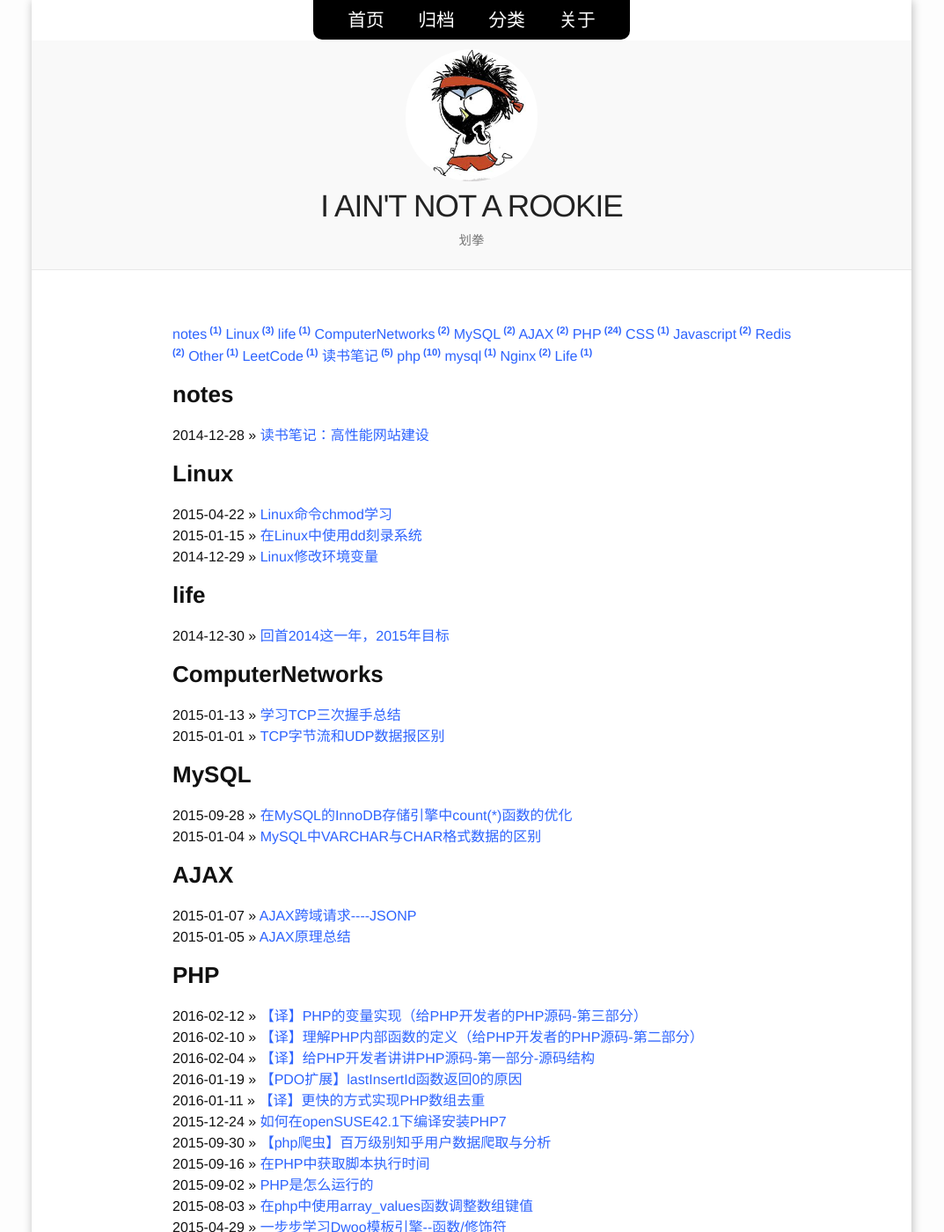
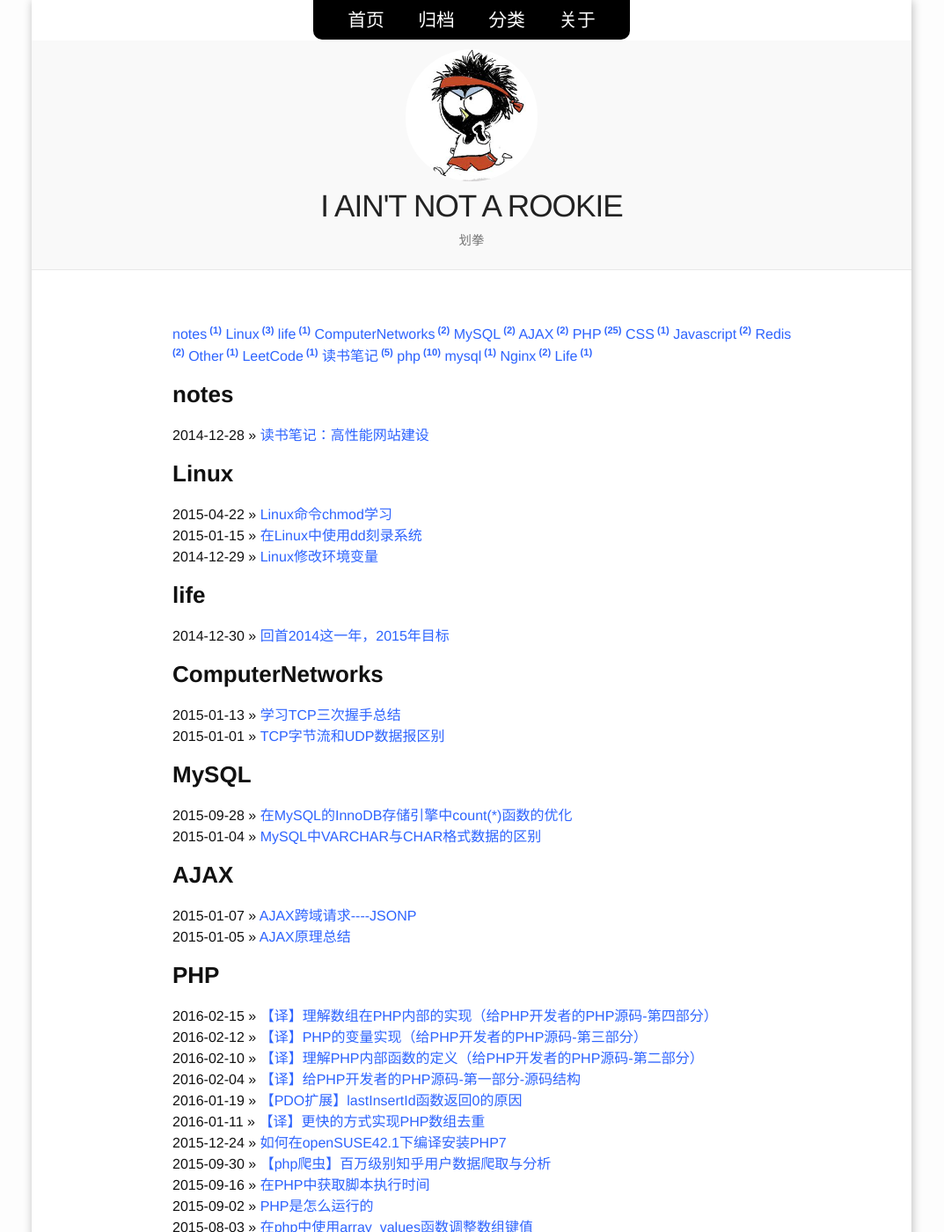
Before and after one commit to hoohack/hoohack.github.io, a Jekyll site: the page built from categories.md, in a window 1280 px wide and 1400 px high. Shown: the whole window at 88% size, without its empty margins (104-1177 px from the left). Built offline with Jekyll 4.4.1, drawn with Linux system fonts in a browser that asks for light colours; comment, search, counter and statistics services are not loaded; some of the changed lines change nothing that is shown.

Commit message:
new post : understanding phps internal array implementation

```diff
--- a/_posts/2016/2016-02-04-phps-source-code-for-php-developers-ch.md
+++ b/_posts/2016/2016-02-04-phps-source-code-for-php-developers-ch.md
@@ -1,6 +1,6 @@
 ---
 layout: post
-title: "【译】给PHP开发者讲讲PHP源码-第一部分-源码结构"
+title: "【译】给PHP开发者的PHP源码-第一部分-源码结构"
 date: '2016-02-04 18:00:00'
 author: Hector
 categories: PHP
--- /dev/null
+++ b/_posts/2016/2016-02-15-understanding-phps-internal-array-implementation-ch.md
@@ -0,0 +1,225 @@
+---
+layout: post
+title: "【译】理解数组在PHP内部的实现（给PHP开发者的PHP源码-第四部分）"
+date: '2016-02-15 22:00:00'
+author: Hector
+categories: PHP
+excerpt: 'PHP,PHP源码,PHP源码结构,PHP源码分析,PHP数组'
+keywords: 'PHP,PHP源码,PHP源码结构,PHP源码分析,PHP数组'
+---
+
+欢迎来到"给PHP开发者的PHP源码"系列的第四部分，这一部分我们会谈论PHP数组在内部是如何表示和在代码库里使用的。
+
+为了防止你错过了之前的文章，以下是链接：
+
+第一部分：[给PHP开发者的PHP源码-源码结构](http://www.aintnot.com/2016/02/04/phps-source-code-for-php-developers-ch)
+
+第二部分：[理解PHP内部函数的定义](http://www.aintnot.com/2016/02/10/understanding-phps-internal-function-definitions-ch)
+
+第三部分：[PHP的变量实现](http://www.aintnot.com/2016/02/12/phps-source-code-for-php-developers-part3-variables-ch)
+
+<!--more-->
+
+## 所有的东西都是哈希表
+基本上，PHP里面的所有东西都是哈希表。不仅仅是在下面的PHP数组实现中，它们还用来存储对象属性，方法，函数，变量还有几乎所有东西。
+
+因为哈希表对PHP来说太基础了，因此非常值得深入研究它是如何工作的。
+
+## 那么，什么是哈希表？
+记住，在C里面，数组是内存块，你可以通过下标访问这些内存块。因此，在C里面的数组只能使用整数且有序的键值（那就是说，你不能在键值0之后使用1332423442的键值）。C里面没有关联数组这种东西。
+
+哈希表是这样的东西：它们使用哈希函数转换字符串键值为正常的整型键值。哈希后的结果可以被作为正常的C数组的键值（又名为内存块）。现在的问题是，哈希函数会有冲突，那就是说，多个字符串键值可能会生成一样的哈希值。例如，在PHP，超过64个元素的数组里，字符串"foo"和"oof"拥有一样的哈希值。
+
+这个问题可以通过存储可能冲突的值到链表中，而不是直接将值存储到生成的下标里。
+
+## HashTable和Bucket
+那么，现在哈希表的基本概念已经清晰了，让我们看看在PHP内部中实现的哈希表结构：
+
+    typedef struct _hashtable {
+        uint nTableSize;
+        uint nTableMask;
+        uint nNumOfElements;
+        ulong nNextFreeElement;
+        Bucket *pInternalPointer;
+        Bucket *pListHead;
+        Bucket *pListTail;
+        Bucket **arBuckets;
+        dtor_func_t pDestructor;
+        zend_bool persistent;
+        unsigned char nApplyCount;
+        zend_bool bApplyProtection;
+         #if ZEND_DEBUG
+            int inconsistent;
+         #endif
+    } HashTable;
+
+## 快速过一下：
+
+`nNumOfElements`标识现在存储在数组里面的值的数量。这也是函数`count($array)`返回的值。
+
+`nTableSize`表示哈希表的容量。它通常是下一个大于等于`nNumOfElements`的2的幂值。比如，如果数组存储了32元素，那么哈希表也是32大小的容量。但如果再多一个元素添加进来，也就是说，数组现在有33个元素，那么哈希表的容量就被调整为64。
+    这是为了保持哈希表在空间和时间上始终有效。很明显，如果哈希表太小，那么将会有很多的冲突，而且性能也会降低。另一方面，如果哈希表太大，那么浪费内存。2的幂值是一个很好的折中方案。
+
+`nTableMask`是哈希表的容量减一。这个mask用来根据当前的表大小调整生成的哈希值。例如，"foo"真正的哈希值（使用DJBX33A哈希函数）是193491849。如果我们现在有64容量的哈希表，我们明显不能使用它作为数组的下标。取而代之的是通过应用哈希表的mask，然后只取哈希表的低位。
+
+    hash           |        193491849 |     0b1011100010000111001110001001
+    & mask         | &             63 | &   0b0000000000000000000000111111
+    ---------------------------------------------------------
+    = index        | = 9              | =   0b0000000000000000000000001001
+
+`nNextFreeElement`是下一个可以使用的数字键值，当你使用$array[] = xyz是被使用到。
+
+`pInternalPointer` 存储数组当前的位置。这个值在foreach遍历时可使用reset()，current()，key()，next()，prev()和end()函数访问。
+
+`pListHead`和`pListTail`标识了数组的第一个和最后一个元素的位置。记住：PHP的数组是有序集合。比如，['foo' => 'bar', 'bar' => 'foo']和['bar' => 'foo', 'foo' => 'bar']这两个数组包含了相同的元素，但却有不同的顺序。
+
+`arBuckets`是我们经常谈论的“哈希表（internal C array）”。它用Bucket **来定义，因此它可以被看作数组的bucket指针（我们会马上谈论Bucket是什么）。
+
+`pDestructor`是值的析构器。如果一个值从HT中移除，那么这个函数会被调用。常见的析构函数是zval_ptr_dtor。zval_ptr_dtor会减少zval的引用数量，而且，如果它遇到o，它会销毁和释放它。
+
+最后的四个变量对我们来说不是那么重要。所以简单地说persistent标识哈希表可以在多个请求里存活，nApplyCount和bApplyProtection防止多次递归，inconsistent用来捕获在调试模式里哈希表的非法使用。
+
+让我们继续第二个重要的结构：Bucket：
+
+    typedef struct bucket {
+        ulong h;
+        uint nKeyLength;
+        void *pData;
+        void *pDataPtr;
+        struct bucket *pListNext;
+        struct bucket *pListLast;
+        struct bucket *pNext;
+        struct bucket *pLast;
+        const char *arKey;
+    } Bucket;
+
+`h`是一个哈希值（没有应用mask值映射之前的值）。
+
+`arKey`用来保存字符串键值。`nKeyLength`是对应的长度。如果是数字键值，那么这两个变量都不会被使用。
+
+`pData`及`pDataPtr`被用来存储真正的值。对PHP数组来说，它的值是一个zval结构体（但它也在其他地方使用到）。不要纠结为什么有两个属性。它们两者的区别是谁负责释放值。
+
+`pListNext`和`pListLast`标识数组元素的下一个元素和上一个元素。如果PHP想顺序遍历数组它会从pListHead这个bucket开始（在HashTable结构里面），然后使用pListNext bucket作为遍历指针。在逆序也是一样，从pListTail指针开始，然后使用pListLast指针作为变量指针。（你可以在用户代码里调用end()然后调用prev()函数达到这个效果。）
+
+`pNext`和`pLast`生成我上面提到的“可能冲突的值链表”。arBucket数组存储第一个可能值的bucket。如果该bucket没有正确的键值，PHP会查找pNext指向的bucket。它会一直指向后面的bucket直到找到正确的bucket。pLast在逆序中也是一样的原理。
+
+你可以看到，PHP的哈希表实现相当复杂。这是它使用超灵活的数组类型要付出的代价。
+
+## 哈希表是怎么被使用的？
+Zend Engine定义了大量的API函数供哈希表使用。低级的哈希表函数预览可以在`zend_hash.h`文件里面找到。另外Zend Engine在`zend_API.h`文件定义了稍微高级一些的API。
+
+我们没有足够的时间去讲所有的函数，但是我们至少可以查看一些实例函数，看看它是如何工作的。我们将使用`array_fill_keys`作为实例函数。
+
+使用第二部分提到的技巧你可以很容易地找到函数在`ext/standard/array.c`文件里面定义了。现在，让我们来快速查看这个函数。
+
+跟大部分函数一样，函数的顶部有一堆变量的定义，然后调用`zend_parse_parameters`函数：
+
+    zval *keys, *val, **entry;
+    HashPosition pos;
+
+    if (zend_parse_parameters(ZEND_NUM_ARGS() TSRMLS_CC, "az", &keys, &val) == FAILURE) {
+        return;
+    }
+
+很明显，`az`参数说明第一个参数类型是数组（即变量`keys`），第二个参数是任意的zval（即变量`val`）。
+
+解析完参数后，返回数组就被初始化了：
+
+    /* Initialize return array */
+    array_init_size(return_value, zend_hash_num_elements(Z_ARRVAL_P(keys)));
+
+这一行包含了array API里面存在的三步重要的部分：
+
+1、Z_ARRVAL_P宏从zval里面提取值到哈希表。
+
+2、zend_hash_num_elements提取哈希表元素的个数（nNumOfElements属性）。
+
+3、array_init_size使用size变量初始化数组。
+
+因此，这一行使用与键值数组一样大小来初始化数组到`return_value`变量里。
+
+这里的size只是一种优化方案。函数也可以只调用`array_init(return_value)`，这样随着越来越多的元素添加到数组里，PHP就会多次重置数组的大小。通过指定特定的大小，PHP会在一开始就分配正确的内存空间。
+
+数组被初始化并返回后，函数用跟下面大致相同的代码结构，使用while循环变量keys数组：
+
+    zend_hash_internal_pointer_reset_ex(Z_ARRVAL_P(keys), &pos);
+    while (zend_hash_get_current_data_ex(Z_ARRVAL_P(keys), (void **)&entry, &pos) == SUCCESS) {
+        // some code
+
+        zend_hash_move_forward_ex(Z_ARRVAL_P(keys), &pos);
+    }
+
+这可以很容易地翻译成PHP代码：
+
+    reset($keys);
+    while (null !== $entry = current($keys)) {
+        // some code
+
+        next($keys);
+    }
+
+跟下面的一样：
+
+    foreach ($keys as $entry) {
+        // some code
+    }
+
+唯一不同的是，C的遍历并没有使用内部的数组指针，而使用它自己的pos变量来存储当前的位置。
+
+在循环里面的代码分为两个分支：一个是给数字键值，另一个是其他键值。数字键值的分支只有下面的两行代码：
+
+    zval_add_ref(&val);
+    zend_hash_index_update(Z_ARRVAL_P(return_value), Z_LVAL_PP(entry), &val, sizeof(zval *), NULL);
+
+这看起来太直接了：首先值的引用增加了（添加值到哈希表意味着增加另一个指向它的引用），然后值被插入到哈希表中。`zend_hash_index_update`宏的参数分别是，需要更新的哈希表`Z_ARRVAL_P(return_value)`，整型下标`Z_LVAL_PP(entry)`，值`&val`，值的大小`sizeof(zval *)`以及目标指针(这个我们不关注，因此是`NULL`）。
+
+非数字下标的分支就稍微复杂一点：
+
+    zval key, *key_ptr = *entry;
+
+    if (Z_TYPE_PP(entry) != IS_STRING) {
+        key = **entry;
+        zval_copy_ctor(&key);
+        convert_to_string(&key);
+        key_ptr = &key;
+    }
+
+    zval_add_ref(&val);
+    zend_symtable_update(Z_ARRVAL_P(return_value), Z_STRVAL_P(key_ptr), Z_STRLEN_P(key_ptr) + 1, &val, sizeof(zval *),             NULL);
+
+    if (key_ptr != *entry) {
+        zval_dtor(&key);
+    }
+
+首先，使用`convert_to_string`将键值转换为字符串（除非它已经是字符串了）。在这之前，`entry`被复制到新的`key`变量。`key = **entry`这一行实现。另外，`zval_copy_ctor`函数会被调用，不然复杂的结构（比如字符串或数组）不会被正确地复制。
+
+上面的复制操作非常有必要，因为要保证类型转换不会改变原来的数组。如果没有copy操作，强制转换不仅仅修改局部的变量，而且也修改了在键值数组中的值（显然，这对用户来说非常意外）。
+
+显然，循环结束之后，复制操作需要再次被移除，`zval_dtor(&key)`做的就是这个工作。`zval_ptr_dtor`和`zval_dtor`的不同是`zval_ptr_dtor`只会在`refcount`变量为0时销毁zval变量，而`zval_dtor`会马上销毁它，而不是依赖`refcount`的值。这就为什么你看到`zval_pte_dtor`使用"normal"变量而`zval_dtor`使用临时变量，这些临时变量不会在其他地方使用。而且，`zval_ptr_dtor`会在销毁之后释放zval的内容而`zval_dtor`不会。因为我们没有`malloc()`任何东西，因此我们也不需要`free()`，因此在这方面，`zval_dtor`做了正确的选择。
+
+现在来看看剩下的两行（重要的两行^^）：
+
+    zval_add_ref(&val);
+    zend_symtable_update(Z_ARRVAL_P(return_value), Z_STRVAL_P(key_ptr), Z_STRLEN_P(key_ptr) + 1, &val, sizeof(zval *), NULL);
+
+这跟数字键值分支完成后的操作非常相似。不同的是，现在调用的是`zend_symtable_update`而不是`zend_hash_index_update`，而传递的是键值字符串和它的长度。
+
+## 符号表
+"正常的"插入字符串键值到哈希表的函数是`zend_hash_update`，但这里却使用了`zend_symtable_update`。它们有什么不同呢？
+
+符号表简单地说就是哈希表的特殊的类型，这种类型使用在数组里。它跟原始的哈希表不同的是他如何处理数字型的键值：在符号表里，"123"和123被看作是相同的。因此，如果你在$array["123"]存储一个值，你可以在后面使用$array[123]获取它。
+
+底层可以使用两种方式实现：要么使用"123"来保存123和"123"，要么使用123来保存这两种键值。显然PHP选择了后者（因为整型比字符串类型更快和占用更少的空间）。
+
+如果你不小心使用"123"而不是强制转换为123后插入数据，你会发现符号表一些有趣的事情。一个利用数组到对象的强制转换如下：
+
+    $obj = new stdClass;
+    $obj->{123} = "foo";
+    $arr = (array) $obj;
+    var_dump($arr[123]); // Undefined offset: 123
+    var_dump($arr["123"]); // Undefined offset: 123
+
+对象属性总是使用字符串键值来保存，尽管它们是数字。因此`$obj->{123} = 'foo'`这行代码实际上保存'foo'变量到"123"下标里。当使用数组强制转换的时候，这个值不会给改变。但当`$arr[123]`和`$arr["123"]`都想访问123下标的值（不是已有的"123"下标）时，都抛出了错误。因此，恭喜，你创建了一个隐藏的数组元素。
+
+下一部分
+下一部分会再次在ircmaxell的博客发表。下一篇会介绍对象和类在内部是如何工作的。
```
